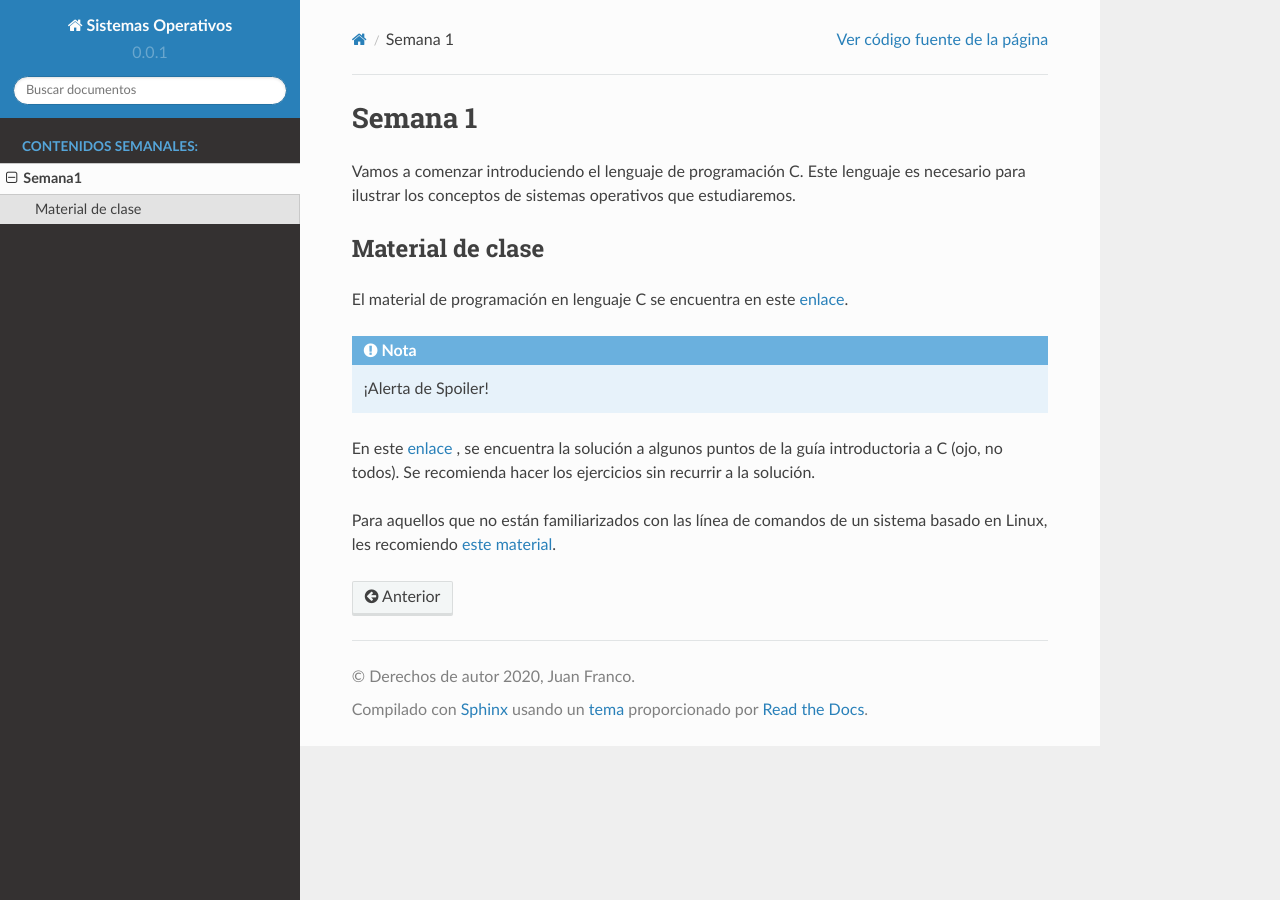
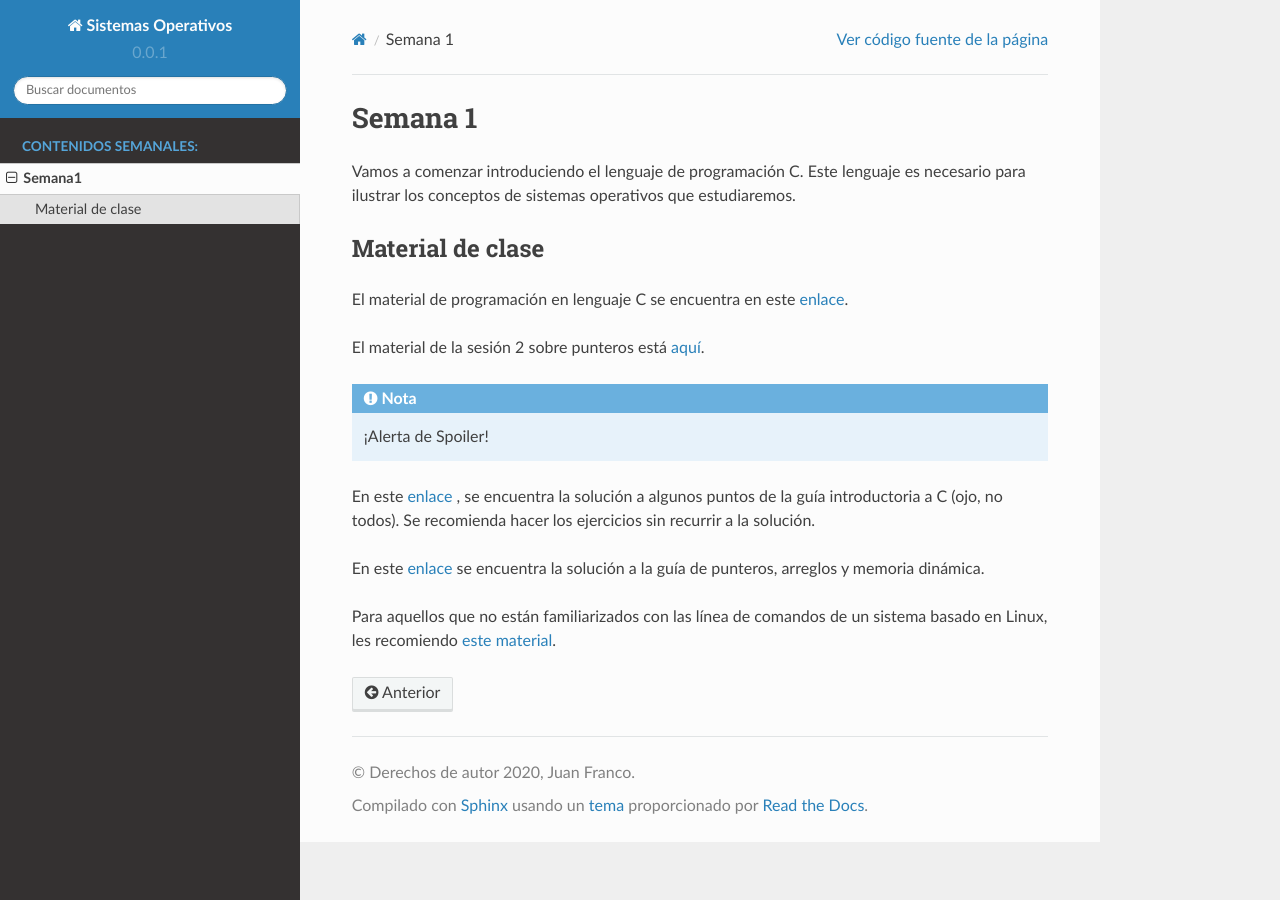
Before and after one commit to juanferfranco/sistemasoperativos, a Sphinx documentation site: the page built from docs/_semana1/semana1.rst, in a window 1280 px wide. Built offline with Sphinx 7.4.7 and the Read the Docs theme 2.0.0, drawn with Linux system fonts in a browser that asks for light colours.

Commit message:
update week 2

```diff
--- a/docs/_semana1/semana1.rst
+++ b/docs/_semana1/semana1.rst
@@ -10,6 +10,8 @@ Material de clase
 El material de programación en lenguaje C se encuentra en este
 `enlace <https://drive.google.com/file/d/1wiyBZL0kf1cQekHPfa7URcOxSpnfKE7-/view?usp=sharing>`__.
 
+El material de la sesión 2 sobre punteros está `aquí <https://drive.google.com/file/d/19NmKVXEYB5Ud0SqbBwAe4HVYMD6LDHKD/view>`__.
+
 .. note::
     ¡Alerta de Spoiler!
 
@@ -18,5 +20,9 @@ En este `enlace <https://drive.google.com/file/d/174GYcz_in94R_z6NklA02yzmsj3OuD
 introductoria a C (ojo, no todos). Se recomienda hacer los
 ejercicios sin recurrir a la solución.
 
+En este `enlace <https://docs.google.com/presentation/d/1eCo1pCzYd0YB1dYhTLJNV8w9lVAQVX6u4LQEq1oHtH0/edit#slide=id.p9>`__
+se encuentra la solución a la guía de punteros, arreglos y memoria dinámica.
+
+
 Para aquellos que no están familiarizados con las línea
 de comandos de un sistema basado en Linux, les recomiendo `este material <https://drive.google.com/open?id=11tTtbCuVjYcBBYPrULbCeb0PABJLyhGEtzRGKMRG5u0>`__.
```
